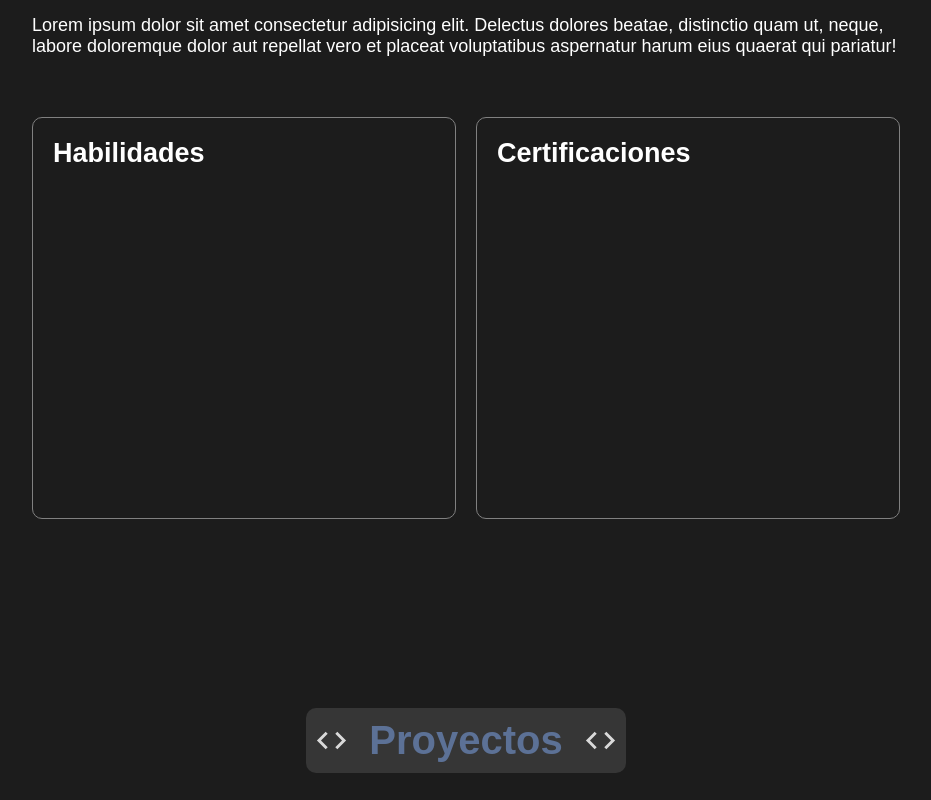
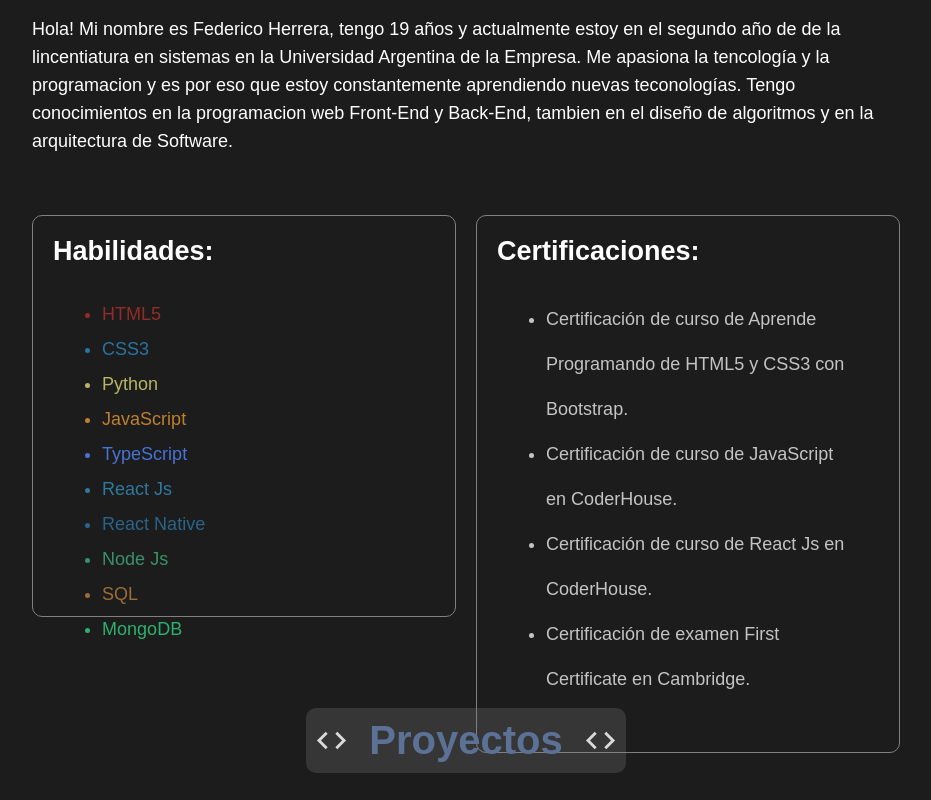
Before and after one commit to FedericoHerreraa/Portfolio, a React (Vite) app: page / in a window 1280 px wide. Shown: the part 1000-1800 px from the top of the page, without its empty margins (174-1105 px from the left). Built offline with nearby package versions, Linux system fonts and the light colour scheme.

Commit message:
ultimo commit

```diff
--- a/src/components/contacto/contacto.jsx
+++ b/src/components/contacto/contacto.jsx
@@ -19,12 +19,16 @@ const Contacto = () => {
                     <h2>+54 9 11 6296-4493</h2>
                 </div>
                 <div>
-                    <img src="src/img/linkedin-logo-48.png" alt="" />
-                    <h2>Federico Herrera</h2>
+                    <a href="https://www.linkedin.com/in/federico-herrera-828636244/" target='blank'>
+                        <img src="src/img/linkedin-logo-48.png" alt="" />
+                        <h2>Federico Herrera</h2>
+                    </a>
                 </div>
                 <div>
-                    <img src="src/img/github-logo-48.png" alt="" />
-                    <h2>FedericoHerreraa</h2>
+                    <a href="https://github.com/FedericoHerreraa" target='blank'>
+                        <img src="src/img/github-logo-48.png" alt="" />
+                        <h2>FedericoHerreraa</h2>
+                    </a>
                 </div>
             </div>
         </div>
--- a/src/components/contacto/contacto.module.css
+++ b/src/components/contacto/contacto.module.css
@@ -48,3 +48,21 @@
 .info div img {
     margin-right: 10%;
 }
+
+.info div a {
+    display: flex;
+    align-items: center;
+    margin-bottom: 3%;
+    cursor: pointer;
+    text-decoration: none;
+    color: white;
+    width: 100%;
+}
+
+.info div:hover {
+    text-decoration: underline;
+}
+
+.info div a img {
+    margin-right: 10%;
+}
--- a/src/components/sobreMi/sobreMi.jsx
+++ b/src/components/sobreMi/sobreMi.jsx
@@ -1,4 +1,3 @@
-import Code from '@mui/icons-material/Code';
 import stylesSobreMi from './sobreMi.module.css'
 import CodeIcon from '@mui/icons-material/Code';
 
@@ -11,15 +10,33 @@ const SobreMi = () => {
                 <CodeIcon fontSize='large'/>
             </div>
             <div className={stylesSobreMi.info}>
-                <div >
-                    <p>Lorem ipsum dolor sit amet consectetur adipisicing elit. Delectus dolores beatae, distinctio quam ut, neque, labore doloremque dolor aut repellat vero et placeat voluptatibus aspernatur harum eius quaerat qui pariatur!</p>
+                <div>
+                    <p>Hola! Mi nombre es Federico Herrera, tengo 19 años y actualmente estoy en el segundo año de de la lincentiatura en sistemas en la Universidad Argentina de la Empresa. Me apasiona la tencología y la programacion y es por eso que estoy constantemente aprendiendo nuevas teconologías. Tengo conocimientos en la programacion web Front-End y Back-End, tambien en el diseño de algoritmos y en la arquitectura de Software.</p>
                 </div>
                 <div className={stylesSobreMi.infoContainer}>
                     <div className={stylesSobreMi.habilidades}>
-                        <h2>Habilidades</h2>
+                        <h2>Habilidades:</h2>
+                        <ul className={stylesSobreMi.listado}>
+                            <li style={{ color: '#912d26' }}>HTML5</li>
+                            <li style={{ color: '#2a73a3' }}>CSS3</li>
+                            <li style={{ color: '#b8b663' }}>Python</li>
+                            <li style={{ color: '#bf802e' }}>JavaScript</li>
+                            <li style={{ color: '#4673d4' }}>TypeScript</li>
+                            <li style={{ color: '#2e799e' }}>React Js</li>
+                            <li style={{ color: '#29658a' }}>React Native</li>
+                            <li style={{ color: '#39916c' }}>Node Js</li>
+                            <li style={{ color: '#9c6c35' }}>SQL</li>
+                            <li style={{ color: '#2cb06e' }}>MongoDB</li>
+                        </ul>
                     </div>
                     <div className={stylesSobreMi.certificaciones}>
-                        <h2>Certificaciones</h2>
+                        <h2>Certificaciones:</h2>
+                        <ul className={stylesSobreMi.listadoCertificaciones}>
+                            <a href="https://drive.google.com/file/d/1XT1YyTBEaPoMPOFklC4zEz1n4DS5gQkI/view?usp=sharing" target='blank'><li style={{ color: '#c4c4c4'}}>Certificación de curso de Aprende Programando de HTML5 y CSS3 con Bootstrap.</li></a>
+                            <a href="https://drive.google.com/file/d/1PPhAQjQGVKoO_EfYvlk8Ks1BbmbNTfZr/view?usp=sharing" target='blank'><li style={{ color: '#c4c4c4'}}>Certificación de curso de JavaScript en CoderHouse.</li></a>
+                            <a href="https://drive.google.com/file/d/1-fSeKz0kmdljEVF10Iv5vX8ddn-d325Q/view?usp=sharing" target='blank'><li style={{ color: '#c4c4c4'}}>Certificación de curso de React Js en CoderHouse.</li></a>
+                            <a href="https://drive.google.com/file/d/1O_9AC48k6yHeGvytymF8yfKwHkaTRaJc/view?usp=sharing" target='blank'><li style={{ color: '#c4c4c4'}}>Certificación de examen First Certificate en Cambridge.</li></a>
+                        </ul>
                     </div>
                 </div>
             </div>
--- a/src/components/sobreMi/sobreMi.module.css
+++ b/src/components/sobreMi/sobreMi.module.css
@@ -40,10 +40,35 @@
     font-size: large;
 }
 
+.info div p {
+    line-height: 28px;
+}
+
 .infoContainer {
     display: flex;
     width: 100%;
     margin-top: 60px;
+}
+
+.listado {
+    padding: 30px;
+    margin-left: 5%;
+    line-height: 35px;
+}
+
+.listadoCertificaciones {
+    padding: 30px;
+    margin-left: 5%;
+    line-height: 45px;
+    cursor: pointer;
+}
+
+.listadoCertificaciones a {
+    text-decoration-color: #1c1c1c;
+}
+
+.listadoCertificaciones li:hover {
+    text-decoration: underline;
 }
 
 .habilidades {
```
